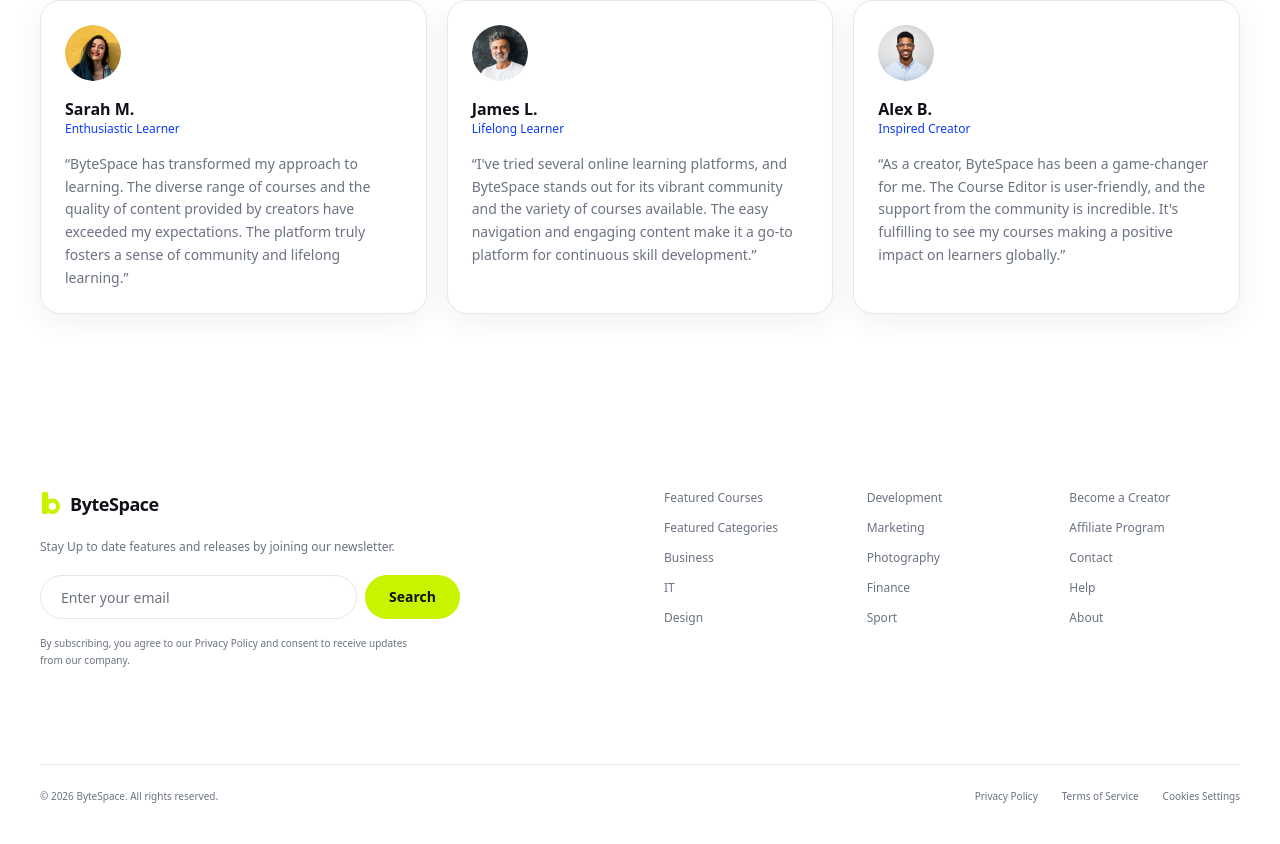
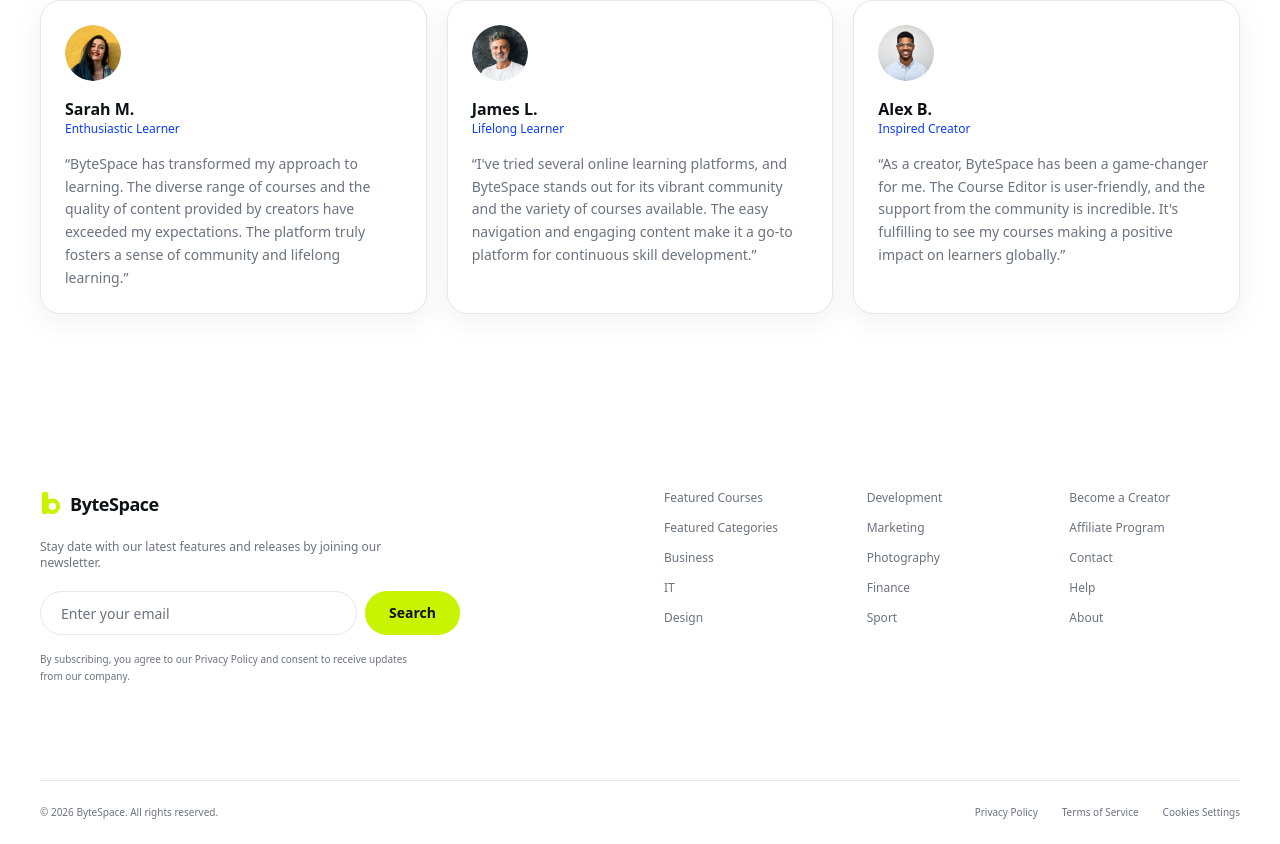
Before and after one commit to md-fahim18/bytespace_assesment, a Next.js app: page / in a window 1280 px wide. Shown: the part 4942-5786 px from the top of the page. Built offline with nearby package versions, Linux system fonts and the light colour scheme.

Commit message:
footer-changed

```diff
--- a/src/components/Footer.js
+++ b/src/components/Footer.js
@@ -9,7 +9,7 @@ export default function Footer() {
           <div>
             <Logo variant="dark" />
             <p className="mt-4 max-w-[380px] text-xs text-body">
-              Stay Up to date  features and releases by joining our newsletter.
+              Stay date with our latest features and releases by joining our newsletter.
             </p>
             <form className="mt-5 flex max-w-[420px] items-center gap-2" action="#">
               <label className="flex-1">
```
